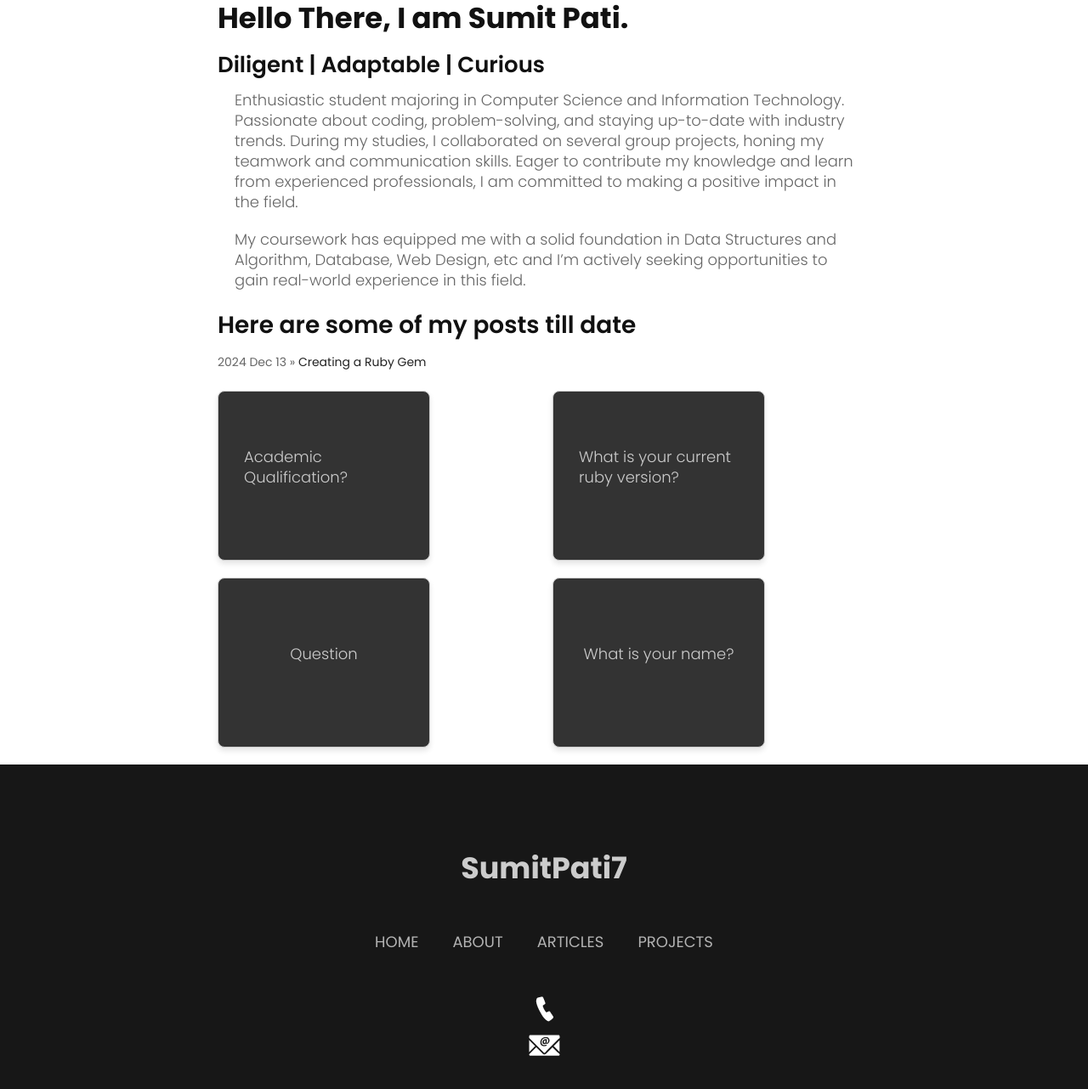
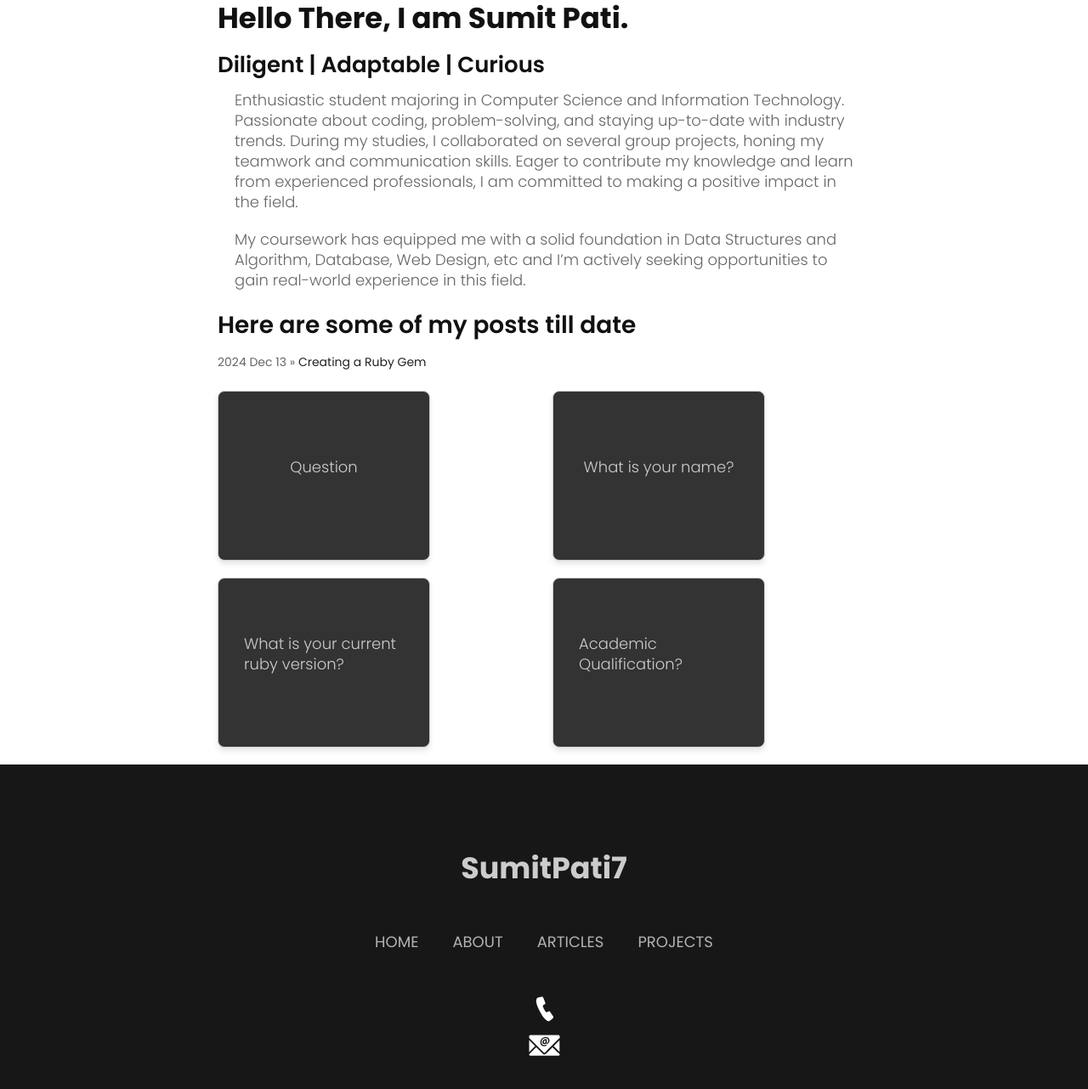
Before and after one commit to sumitpati7/blog, a Jekyll site: the page built from index.md, in a window 1280 px wide, cut to the strip 83-1384 px from the top of the page. Shown: the top 1282 px of the strip at 85% size. Built offline with Jekyll 4.4.1, drawn with Linux system fonts in a browser that asks for light colours; nearby versions of some CDN libraries; some web fonts are replaced; comment, search, counter and statistics services are not loaded.

Commit message:
auto commit

```diff
--- a/index.md
+++ b/index.md
@@ -2,17 +2,17 @@
 layout: default
 title: SumitPati7
 flashcards:
-  - question: Academic Qualification?
-    answer: Bachelor in CSIT
-
-  - question: What is your current ruby version?
-    answer: 3\.3.4
-
   - question: Question
     answer: Answer
 
   - question: What is your name?
     answer: My name is **Sumit Pati**.
+
+  - question: What is your current ruby version?
+    answer: 3\.3.4
+
+  - question: Academic Qualification?
+    answer: Bachelor in CSIT
 
 ---
 # Hello There, I am Sumit Pati.
```
